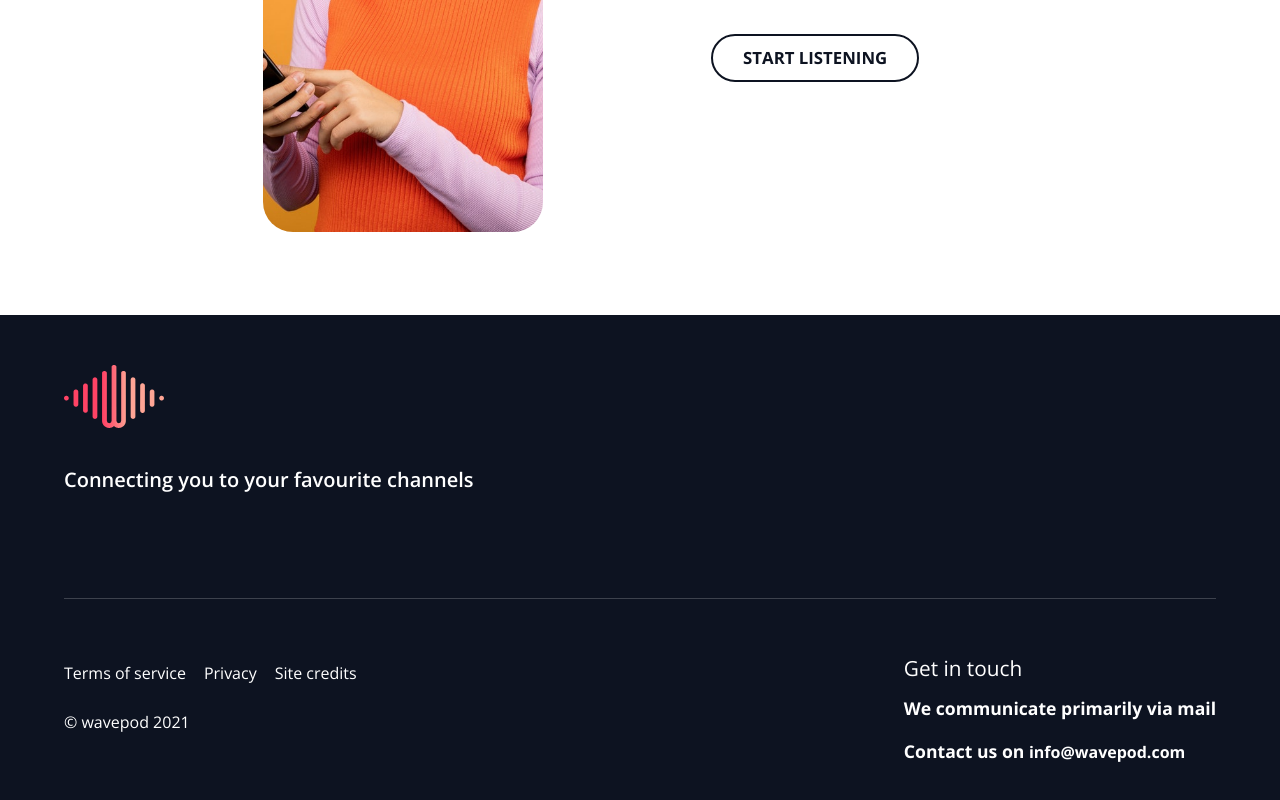
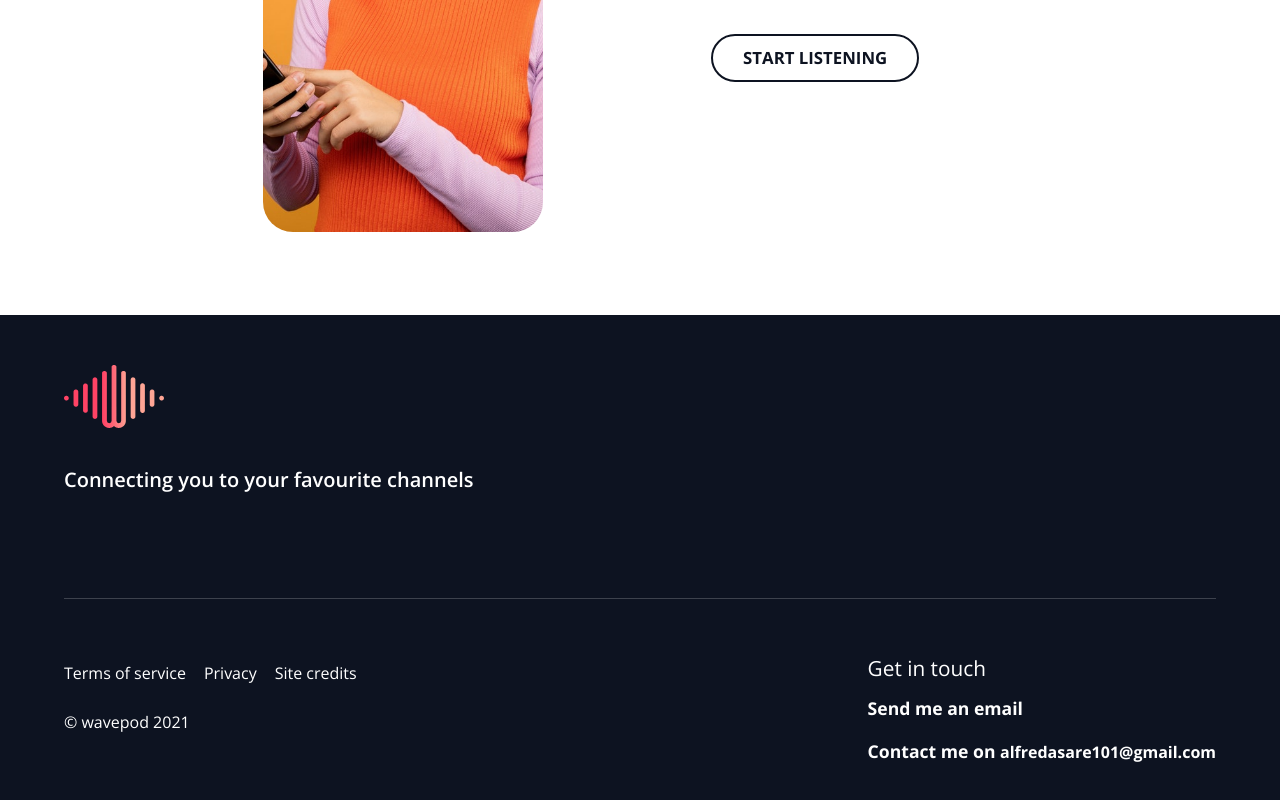
Before and after one commit to alfredasare/wavepod, a Next.js app: page / in a window 1280 px wide. Shown: the part 3565-4365 px from the top of the page. Built offline with nearby package versions, Linux system fonts and the light colour scheme; no server answers.

Commit message:
Change email

```diff
--- a/components/footer/footerComponent.js
+++ b/components/footer/footerComponent.js
@@ -38,10 +38,10 @@ const Footer = () => {
 
 					<Contact>
 						<h2>Get in touch</h2>
-						<h4>We communicate primarily via mail</h4>
-						<h4>Contact us on </h4>{' '}
-						<a href='mailto:info@laudrr.com?subject=Contact%laudrr'>
-							info@wavepod.com
+						<h4>Send me an email</h4>
+						<h4>Contact me on </h4>{' '}
+						<a href='mailto:alfredasare101@gmail.com?subject=Contact%alfred'>
+							alfredasare101@gmail.com
 						</a>
 					</Contact>
 				</SecondRow>
--- a/components/podcast-row-list/podcastRowListComponent.js
+++ b/components/podcast-row-list/podcastRowListComponent.js
@@ -11,10 +11,6 @@ import { ProductListRowWrapper } from './podcastRowListStyles';
 
 const PodcastRowList = ({ allChannels }) => {
 	useEffect(() => {}, [allChannels]);
-
-	if (allChannels.length === 0) {
-		return <h1>Loading</h1>;
-	}
 
 	return (
 		<ProductListRowWrapper>
```
